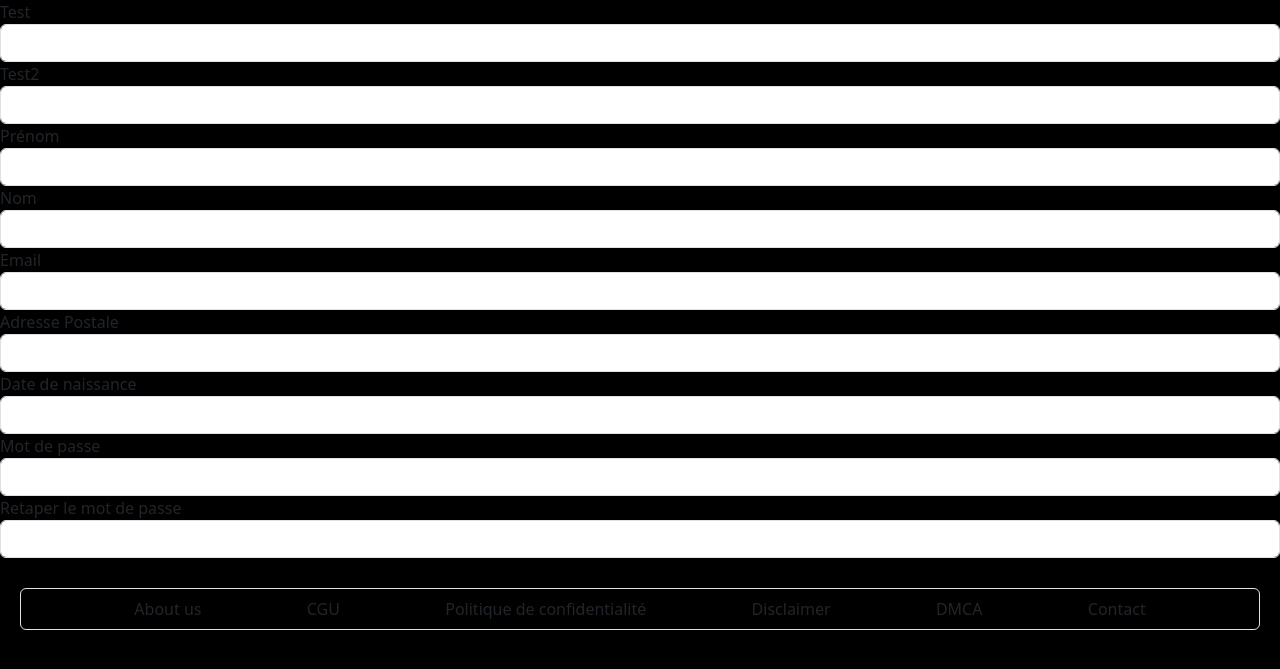
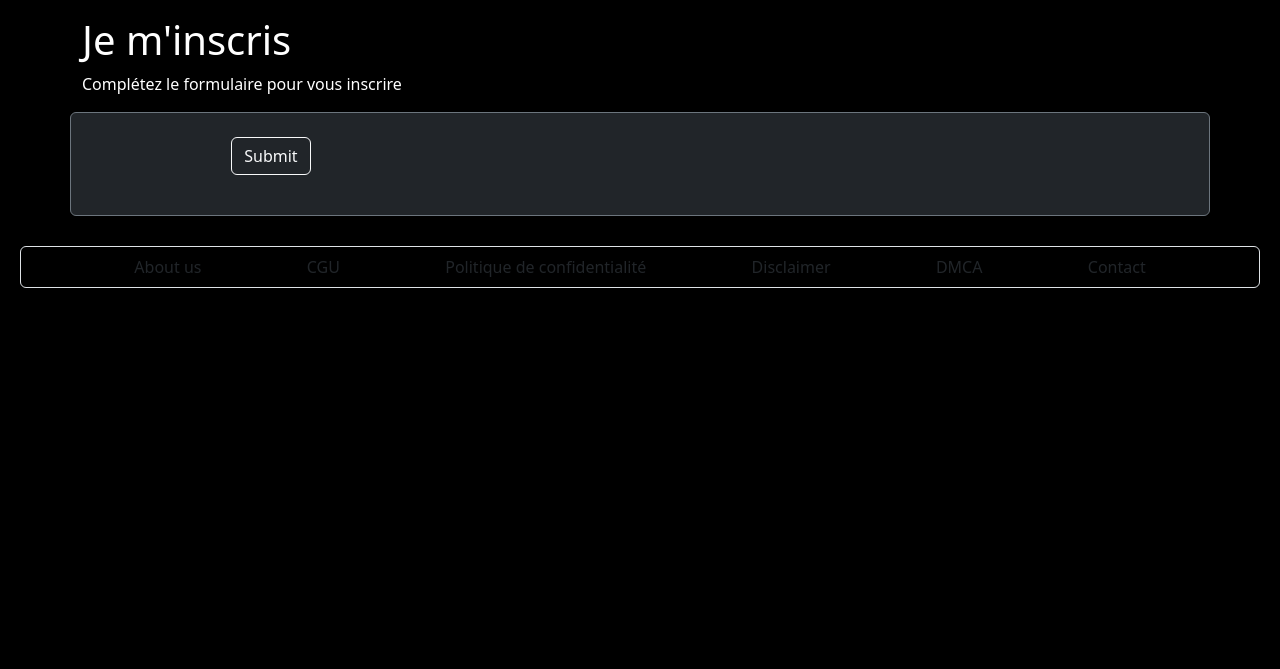
Before and after one commit to RknB64/Cineflix, a PHP site: template src/vue/inscription.vue.php in a window 1280 px wide. Shown: the part 62-731 px from the top of the page. Run offline with PHP 8.4, Linux system fonts and the light colour scheme; the template is opened without the code that fills it, so the values that code supplies are empty.

Commit message:
Add basic form

```diff
--- a/src/controleur/config.php
+++ b/src/controleur/config.php
@@ -6,8 +6,8 @@ define('DB_PASSWORD', 'root@sio');
 define('DB_DATABASE', 'db_cineflix');
 
 // use mariadb for docker, and local host for vm
-//  define('DB_HOST', 'mariadb');
-define('DB_HOST', 'localhost');
+define('DB_HOST', 'mariadb');
+/* define('DB_HOST', 'localhost'); */
 
 define("RACINE", dirname(__DIR__));
 
--- a/src/vue/inscription.vue.php
+++ b/src/vue/inscription.vue.php
@@ -1,38 +1,25 @@
-<?php
+<div class="mx-3">
 
-$fields = [
-  //  label                       type          row
-  ["Prénom",                    "text",         1],
-  ["Nom",                       "text",         1],
-  ["Email",                     "email",        1],
-  ["Adresse Postale",           "text",         2],
-  ["Date de naissance",         "text",         2],
-  /* ["Téléphone",                 "text",         3], */
-  ["Mot de passe",              "password",     4],
-  ["Retaper le mot de passe",   "password",     4]
-];
-
-?>
-
-<div class="form-wrapper ">
-  <form action="" method="post">
-
-    <div class="form-part">
-        <label for='test'>Test</label>
-        <input class="form-control" type="text" id="test">
-
-        <label for='test2'>Test2</label>
-        <input class="form-control" type="text" id="test2">
+    <div class="container mt-3">
+        <h1 class="text-white">Je m'inscris</h1>
+        <p class="text-white">Complétez le formulaire pour vous inscrire</p>
     </div>
 
-    <?php foreach ($fields as $field) : ?>
-      <?php $id = str_replace(" ", "_", $field[0]); ?>
+    <div class="container bg-dark text-white p-4 mt-3 rounded border border-secondary">
+        <form action="" method="post">
 
-      <div class="form-group">
-        <label for='<?= $id ?>'> <?= $field[0] ?> </label>
-        <input class="form-control" type="<?$field[1]?>" id="<?= $id ?>">
-      </div>
-    <?php endforeach; ?>
+            <?php foreach ($fields as $field) :
+                $id = str_replace(" ", "_", $field[LABEL]); ?>
 
-  </form>
+                <div class="w-75 mx-auto mb-3">
+                    <label for='<?= $id ?>'> <?= $field[LABEL] ?> </label>
+                    <input class="form-control" type="<?= $field[TYPE] ?>" value="" id="<?= $id ?>" required>
+                </div>
+            <?php endforeach; ?>
+
+            <div class="w-75 mx-auto mb-3">
+                <button type="submit" class="btn btn-outline-light ">Submit</button>
+            </div>
+        </form>
+    </div>
 </div>
```
Also changed, not shown: src/controleur/inscription.controller.php (+13 -2 lines), src/static/css/inscription.css (deleted, +0 -15 lines), src/modele/AdherentBD.php (line endings or trailing spaces).
